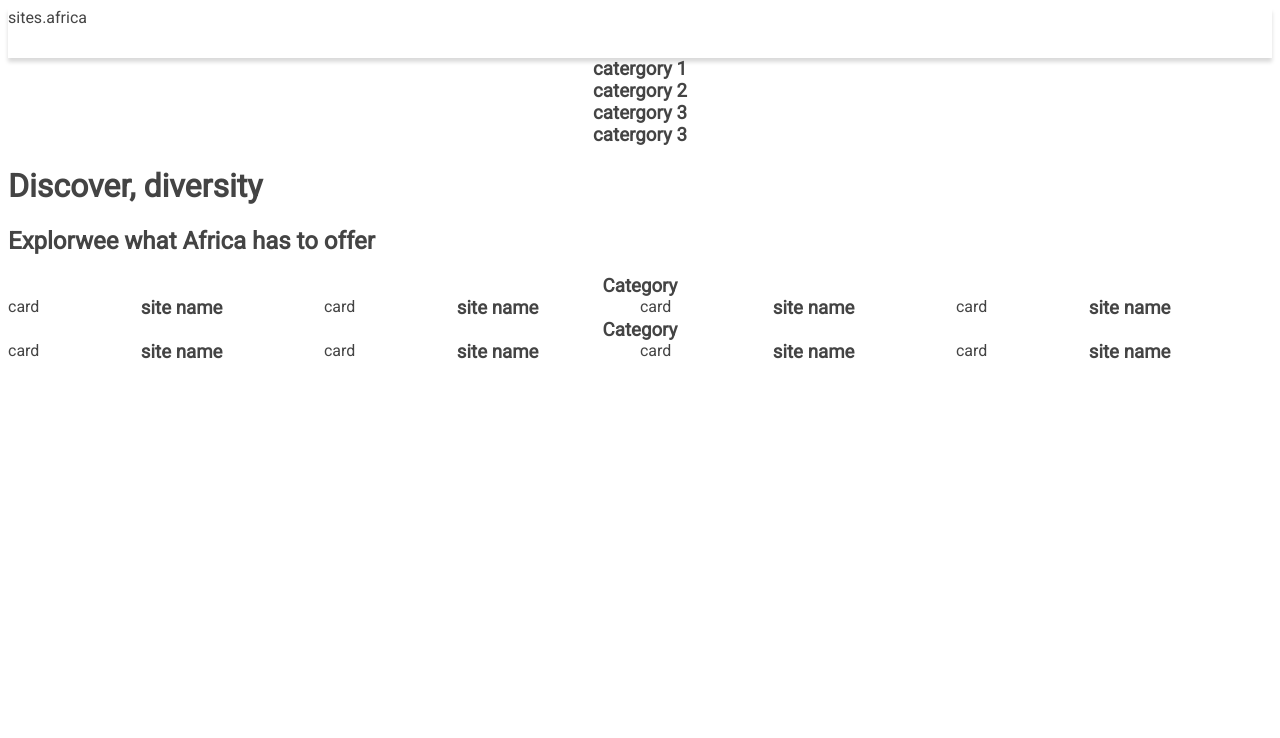
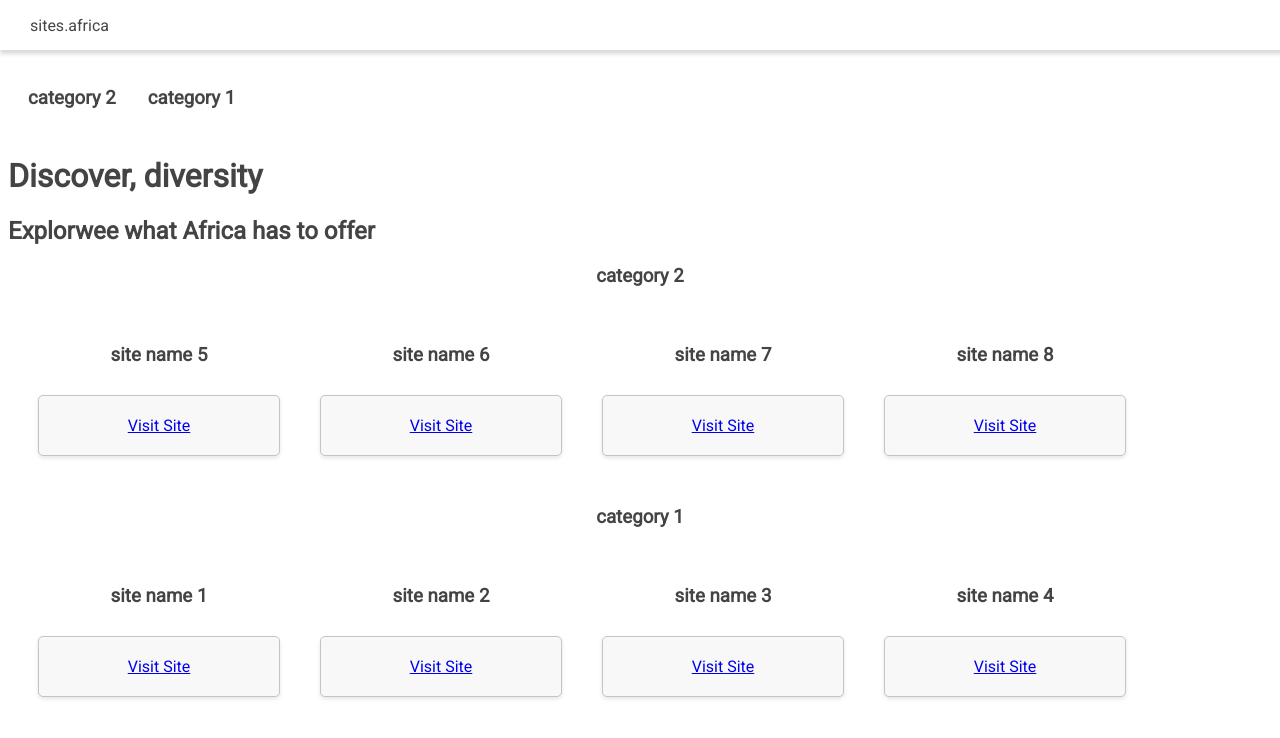
Before and after one commit to tenderking/sites.africa, a Flask app: page / in a window 1280 px wide. Shown: the top 738 px of the page. Run offline with Flask 3, Linux system fonts and the light colour scheme.

Commit message:
adjusted styling and dynamic data

```diff
--- a/pyproject.toml
+++ b/pyproject.toml
@@ -6,5 +6,6 @@ readme = "README.md"
 requires-python = ">=3.12"
 dependencies = [
     "flask>=3.0.3",
+    "ruff>=0.6.9",
     "setuptools>=75.1.0",
 ]
--- a/sites/__init__.py
+++ b/sites/__init__.py
@@ -1,4 +1,7 @@
+# ./sites/__init__.py
 from flask import Flask
+
 app = Flask(__name__)
-app.config['SEND_FILE_MAX_AGE_DEFAULT'] = 0
-from sites import views
+app.config["SEND_FILE_MAX_AGE_DEFAULT"] = 0
+
+from sites import views  # Import views after app is created
--- a/sites/static/style.css
+++ b/sites/static/style.css
@@ -12,37 +12,77 @@
   --clr-light: #c4c4c4;
 }
 
-body{
+body {
   background-color: var(--clr-bg);
-
   font-family: 'Roboto', sans-serif;
   color: var(--clr-text);
 }
 
-nav{
+nav {
   height: 50px;
-    overflow: auto;
-    margin: auto;
-    width: auto;
-    text-align: left;
+  position: fixed;
+  top: 0;
+  left: 0;
+  width: 100%;
+  background-color: white;
+  display: flex;
+  align-items: center;
+  padding-left: 30px;
   box-shadow: 0px 4px 4px rgba(0, 0, 0, 0.15);
+  z-index: 10;
 }
-span{
+
+span {
   font-family: Roboto;
   font-style: normal;
   font-weight: normal;
-left:30px;
 }
-.category-nav-bar{
+
+.category-nav-bar {
+  padding-top: 60px;
+  display: flex;
+  justify-content: flex-start;
+  gap: 2rem;
+  padding-left: 20px;
+  padding-right: 20px;
+}
+
+.category-nav-items {
+  margin-bottom: 10px;
+}
+
+.category-container {
+  display: flex;
+  overflow-x: auto;
+  padding: 10px;
+}
+.card-wrapper {
   display: flex;
   flex-direction: column;
+  align-items: center;
+  margin: 10px;
 }
-.category-container{
-    display: flex;
-}
-h3{
-    padding: auto;
-    margin: auto;
+
+h3 {
   text-align: center;
   color: var(--clr-text);
 }
+
+.site-cards {
+  border: 1px solid var(--clr-light);
+  padding: 20px; /* Increased padding */
+  margin: 10px;
+  border-radius: 5px;
+  min-width: 200px; /* Increased width */
+  text-align: center;
+  box-shadow: 0 2px 4px rgba(0, 0, 0, 0.1); /* Added shadow */
+  background-color: var(--clr-superlight); /* Added background color */
+}
+
+#main-title {
+  margin-top: 20px;
+}
+
+.category-section {
+  margin-top: 20px;
+}
--- a/sites/templates/index.html
+++ b/sites/templates/index.html
@@ -1,6 +1,5 @@
 <!DOCTYPE html>
 <html lang="en">
-
 <head>
     <meta charset="UTF-8">
     <meta http-equiv="X-UA-Compatible" content="IE=edge">
@@ -9,18 +8,15 @@
   <link rel="stylesheet" href="../static/style.css">
 
 </head>
-
 <body>
   <header>
-
     <nav>
       <span>sites.africa</span>
     </nav>
     <div class="category-nav-bar">
-            <div class="category-nav-items"><h3 class="category-title">catergory 1</h3> </div>
-            <div class="category-nav-items"><h3 class="category-title">catergory 2</h3> </div>
-            <div class="category-nav-items"><h3 class="category-title">catergory 3</h3> </div>
-            <div class="category-nav-items"><h3 class="category-title">catergory 3</h3> </div>
+      {% for category in categories %}
+      <div class="category-nav-items"><h3 class="category-title">{{ category }}</h3> </div>
+      {% endfor %}
     </div>
     <h1 id="main-title">
       Discover, diversity
@@ -28,42 +24,27 @@
     <h2 id="main-subtitle">
       Explorwee what Africa has to offer
     </h2>
+  </header>
 
-    </header>
+  {% for category in categories %}
   <section class="category-section">
-        <h3 class="category-title">
-            Category
-        </h3>
+    <h3 class="category-title">{{ category }}</h3>
     <div class="category-container">
-            <div class="site-cards">card</div>
-            <h3 class="card-title">site name</h3>
-            <div class="site-cards">card</div>
-            <h3 class="card-title">site name</h3>
-            <div class="site-cards">card</div>
-            <h3 class="card-title">site name</h3>
-            <div class="site-cards">card</div>
-            <h3 class="card-title">site name</h3>
+      {% for site in sites %}
+      {% if site.category == category %}
+      <div class="card-wrapper">
+        <h3 class="card-title">{{ site.name }}</h3>
+        <a href="{{ site.url }}" class="site-cards">
+          Visit Site
+        </a>
+      </div>
+      {% endif %}
+      {% endfor %}
     </div>
   </section>
-    <section class="category-section">
-        <h3 class="category-title">
-            Category
-        </h3>
-        <div class="category-container">
-            <div class="site-cards">card</div>
-            <h3 class="card-title">site name</h3>
-            <div class="site-cards">card</div>
-            <h3 class="card-title">site name</h3>
-            <div class="site-cards">card</div>
-            <h3 class="card-title">site name</h3>
-            <div class="site-cards">card</div>
-            <h3 class="card-title">site name</h3>
-        </div>
-    </section>
+  {% endfor %}
 
   <footer>
-
   </footer>
 </body>
-
 </html>
--- a/sites/views.py
+++ b/sites/views.py
@@ -1,7 +1,22 @@
+# ./sites/views.py
 from sites import app
 from flask import render_template
 
-@app.route('/')
+
+@app.route("/")
 def index():
-    #return "Hello World"
-     return render_template('index.html')
+    sites = [
+        {"name": "site name 1", "url": "#", "category": "category 1"},
+        {"name": "site name 2", "url": "#", "category": "category 1"},
+        {"name": "site name 3", "url": "#", "category": "category 1"},
+        {"name": "site name 4", "url": "#", "category": "category 1"},
+        {"name": "site name 5", "url": "#", "category": "category 2"},
+        {"name": "site name 6", "url": "#", "category": "category 2"},
+        {"name": "site name 7", "url": "#", "category": "category 2"},
+        {"name": "site name 8", "url": "#", "category": "category 2"},
+    ]
+
+    # Extract unique categories
+    categories = list({site["category"] for site in sites})
+
+    return render_template("index.html", categories=categories, sites=sites)
```
Lines whose indentation alone changed are shown as unchanged.
